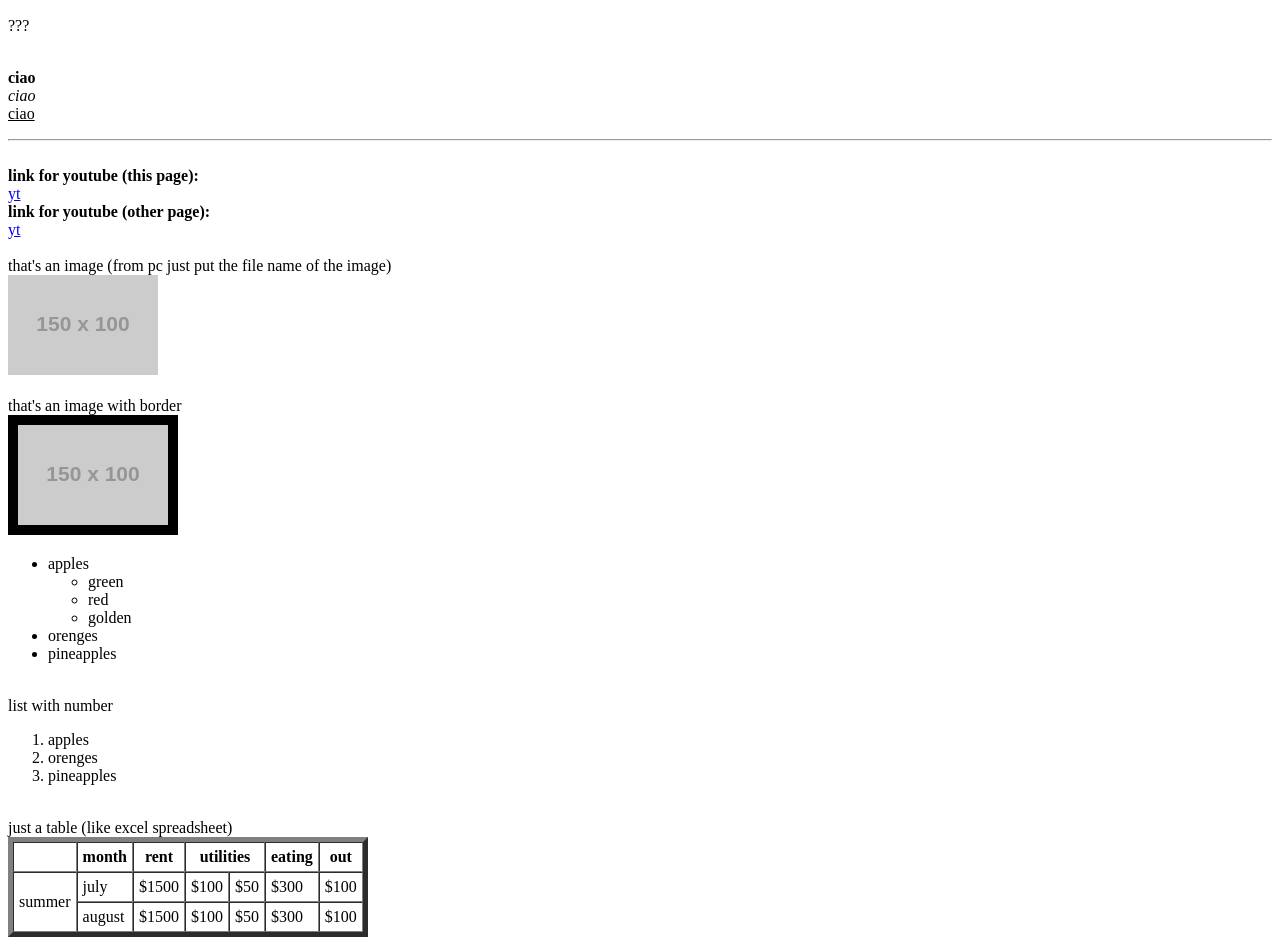
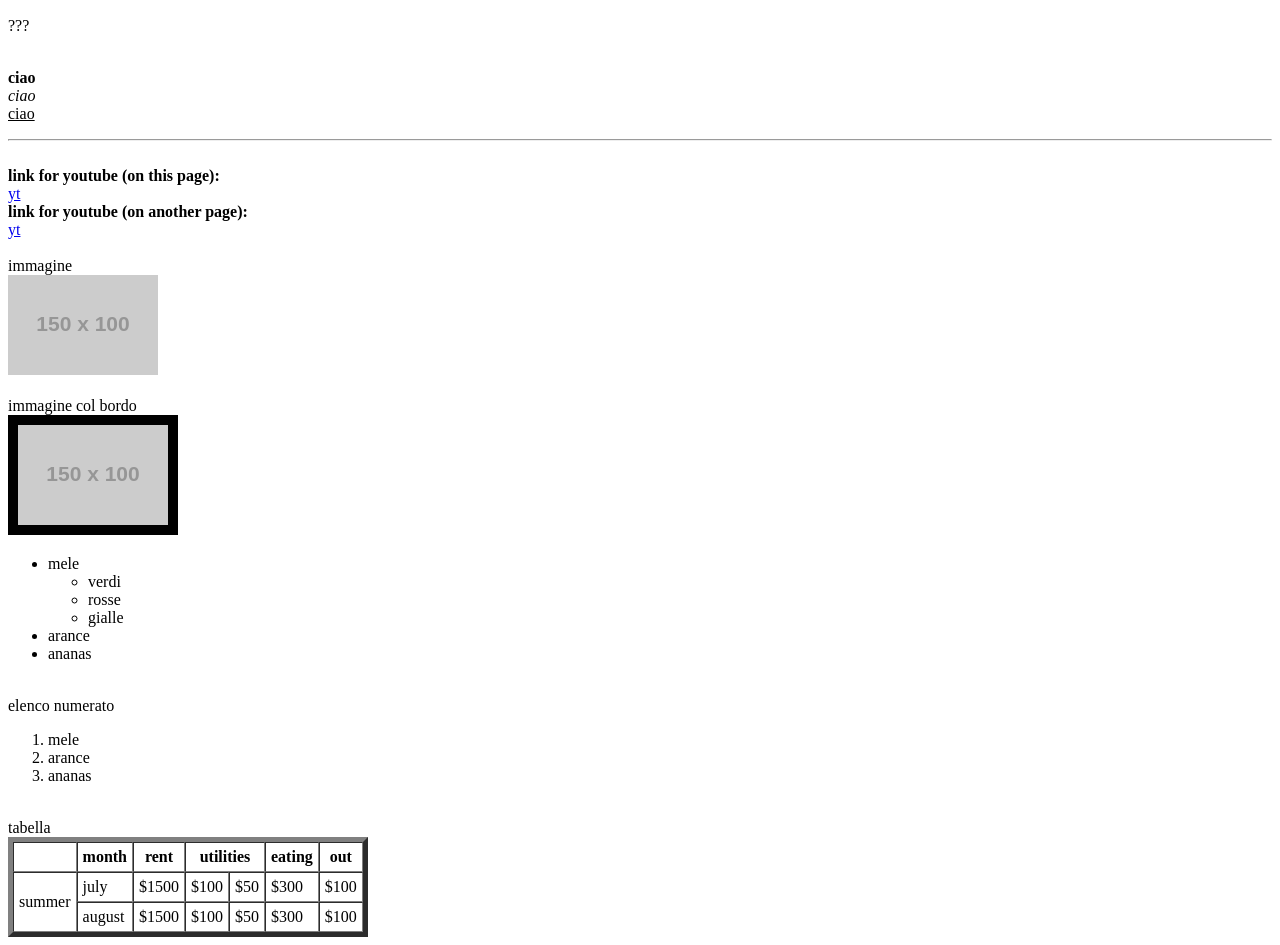
Before and after one commit to LuXD-05/test, a plain HTML site: page index.html in a window 1280 px wide. Shown: the part 110-1055 px from the top of the page. Drawn offline with Linux system fonts and the light colour scheme; placeholder pictures from the web are drawn by us.

Commit message:
Update index.html

```diff
--- a/index.html
+++ b/index.html
@@ -21,33 +21,43 @@
         <!-- i/(em) = italics -->
         <!-- u = underlined -->
         <hr>
-        <br><strong>link for youtube (this page):</strong>
+        <!-- "href" = link ipertestuale -->
+        <br><strong>link for youtube (on this page):</strong>
         <br><a href="https://www.youtube.com" target="_self">yt</a>
-        <br><strong>link for youtube (other page):</strong>
+        <!-- target="_self" = mostra (in questo caso link) sulla pagina corrente -->
+        <br><strong>link for youtube (on another page):</strong>
         <br><a href="https://www.youtube.com" target="_blank">yt</a>
-        <br><br> that's an image (from pc just put the file name of the image)
+        <!-- target="_blank" = mostra su una nuova scheda -->
+        <br><br> immagine
         <br><img src="https://via.placeholder.com/150x100">
-        <br><br> that's an image with border
+        <!-- img "src" = cerca immagini sul web -->
+        <br><br> immagine col bordo
         <br><img src="https://via.placeholder.com/150x100" border="10">
+        <!-- "border" = aggiunge bordo a immagine -->
         <ul>
-            <li>apples</li>
+        <!-- "ul" = elenco puntato -->
+            <li>mele</li>
+            <!-- "li" usato per definire un elemento della lista -->
             <ul>
-                <li>green</li>
-                <li>red</li>
-                <li>golden</li>
+            <!-- se riscritto sotto un altro "ul" da una tabulazione e definisce sottoinsieme puntato (come per numerato) -->
+                <li>verdi</li>
+                <li>rosse</li>
+                <li>gialle</li>
             </ul>
-            <li>orenges</li>
-            <li>pineapples</li>
+            <li>arance</li>
+            <li>ananas</li>
         </ul>
-        <br>list with number
+        <br>elenco numerato
         <ol>
-            <li>apples</li>
-            <li>orenges</li>
-            <li>pineapples</li>
+        <!-- "ol" elenco numerato -->
+            <li>mele</li>
+            <li>arance</li>
+            <li>ananas</li>
         </ol>
     </p>
-    <br>just a table (like excel spreadsheet)
+    <br>tabella
     <table border="5" cellpadding="5" cellspacing="0">
+        <!-- "table" = usato per creare tabelle -->
         <tr>
             <th></th>
             <th>month</th>
```
